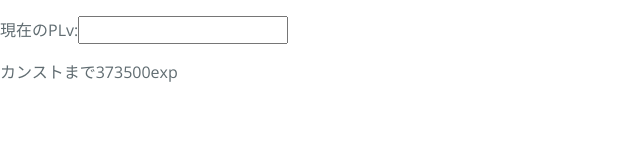
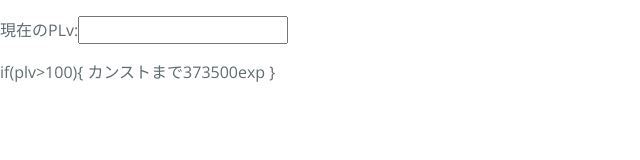
Before and after one commit to phrpihi/sl-stage-exp, a plain HTML site: page index.html in a window 1280 px wide. Shown: the whole page, without its empty margins (0-640 px from the left). Drawn offline with nearby package versions, Linux system fonts and the light colour scheme.

Commit message:
Update index.html

```diff
--- a/index.html
+++ b/index.html
@@ -16,7 +16,9 @@
 <body>
  <div>
   <p>現在のPLv:<input type="text" ng-model="plv"></p>
-  <p>カンストまで{{(150-plv)*(3000+20*(plv-100)+3980)/2}}exp</p>
+  <P>if(plv>100){
+    カンストまで{{(150-plv)*(3000+20*(plv-100)+3980)/2}}exp
+    }</p>
  </div>
 </body>
 </html>
```
